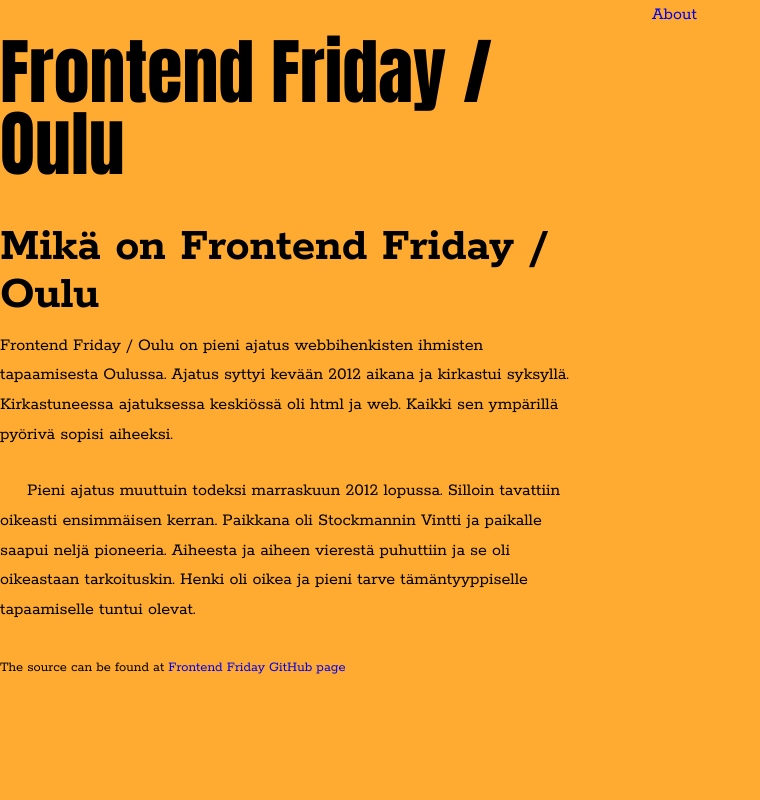
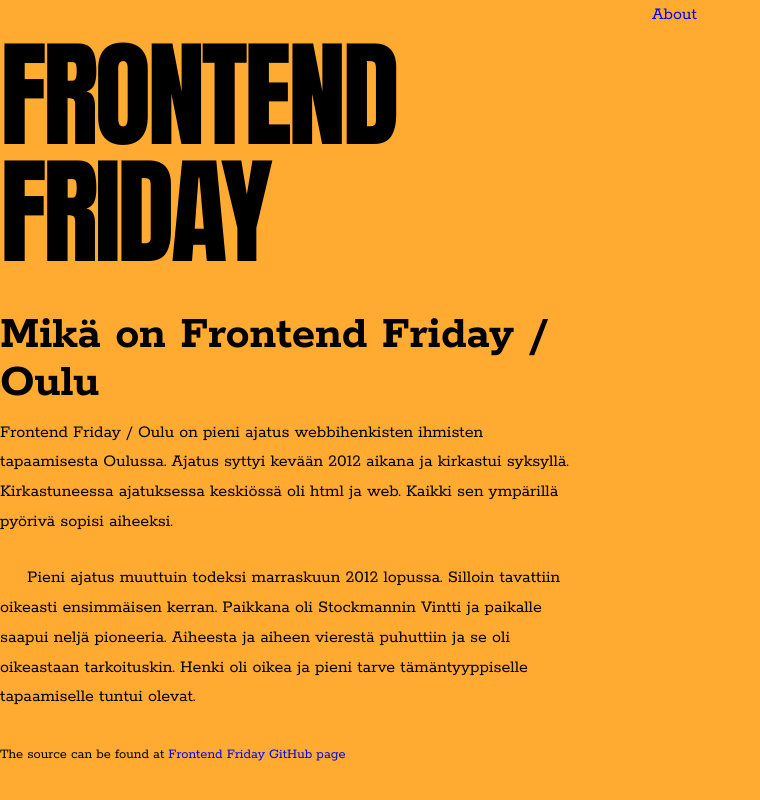
Before and after one commit to ouluweb/ouluweb.github.io, a Jekyll site: the page built from index.html, in a window 1280 px wide. Shown: the top 800 px of the page, without its empty margins (0-760 px from the left). Built offline with Jekyll 4.4.1, drawn with Linux system fonts in a browser that asks for light colours; Markdown is read by kramdown in place of the engine named in the settings.

Commit message:
More typograpy modifications

```diff
--- a/_layouts/default.html
+++ b/_layouts/default.html
@@ -18,7 +18,7 @@
         <div class="gw">
             <div class="g d1 m1 mb-all">
               <header class="banner">
-                <h1 class="mega">Frontend Friday / Oulu</h1>
+                <h1 class="tera">Frontend Friday</h1>
               </header>
           </div>
 
--- a/css/ff.css
+++ b/css/ff.css
@@ -941,3 +941,4 @@ h1, h2, h3, h4, h5, h6 { color: black; }
 body { /*background : #f9faf0 url(assets/images/100-90-5.png) repeat 0 0;*/ background: #ffaa30; }
 
 .banner { padding: 2em 0; font-weight: 700; font-family: Impact, Arial, sans-serif; }
+.banner h1 { text-transform: uppercase; letter-spacing: -4px; }
--- a/css/ff.scss
+++ b/css/ff.scss
@@ -48,4 +48,9 @@ body {
     font-weight : 700;
 
     font-family : $font-family-sans;
+
+    h1 {
+        text-transform : uppercase;
+        letter-spacing : -4px;
+    }
 }
```
